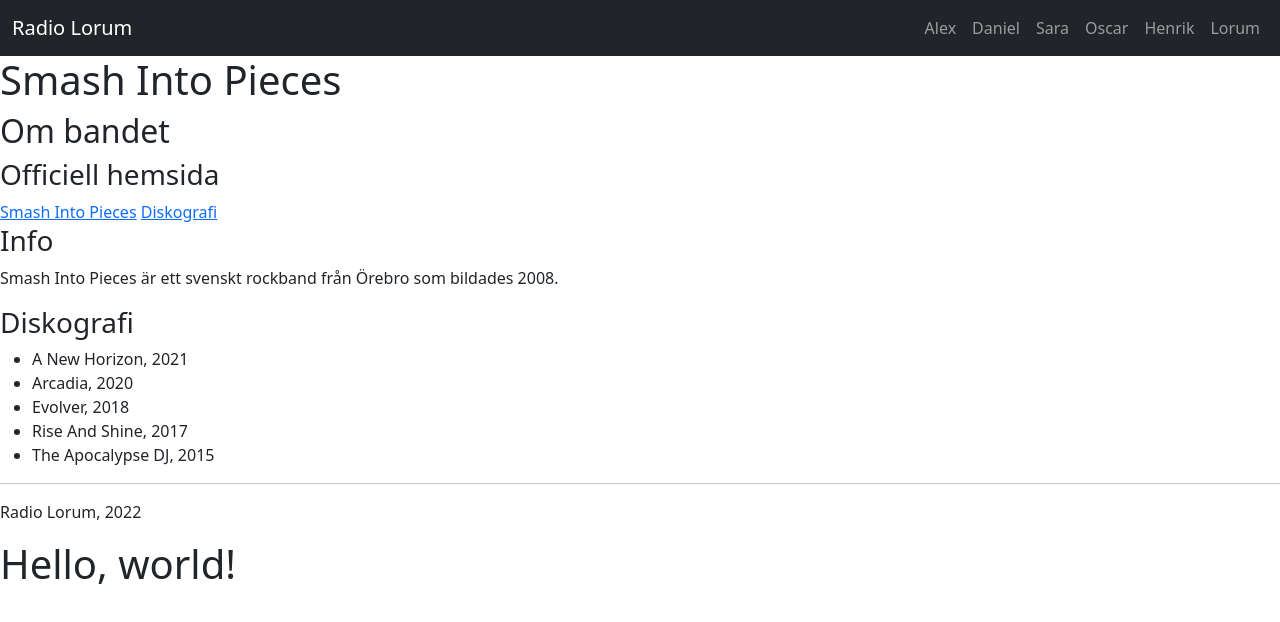
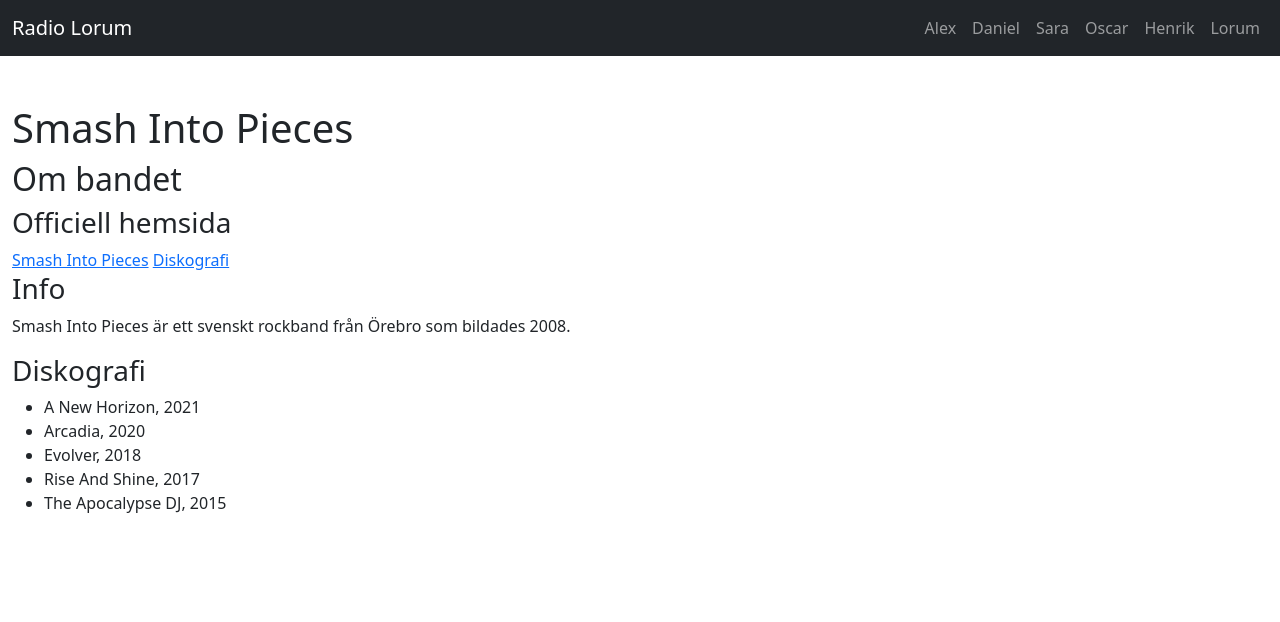
Before and after one commit to AlexRasch/Academy, a plain HTML site: page index.html in a window 1280 px wide. Drawn offline with nearby package versions, Linux system fonts and the light colour scheme.

Commit message:
Update index.html

```diff
--- a/index.html
+++ b/index.html
@@ -3,7 +3,7 @@
   <head>
     <meta charset="utf-8">
     <meta name="viewport" content="width=device-width, initial-scale=1">
-    <title>Bootstrap demo</title>
+    <title>Home - Radio Lorum</title>
     <link href="https://cdn.jsdelivr.net/npm/bootstrap@5.2.0-beta1/dist/css/bootstrap.min.css" rel="stylesheet" integrity="sha384-0evHe/X+R7YkIZDRvuzKMRqM+OrBnVFBL6DOitfPri4tjfHxaWutUpFmBp4vmVor" crossorigin="anonymous">
   </head>
   <body>
@@ -37,20 +37,14 @@
 	<!-- End Meny -->
 
 	<!-- Content -->
+	<div class ="container-fluid pt-5">
 	<div class="row">
-
-
-
-
-
-	<div class ="container-fluid">
+	<div class="col-xl-6">
 	<h1>Smash Into Pieces</h1>
-
     <h2>Om bandet</h2>
     <h3>Officiell hemsida</h3>
     <a href="https://www.smashintopieces.com/">Smash Into Pieces</a>
     <a href="https://www.smashintopieces.com/music">Diskografi</a>
-
     <h3>Info</h3>
     <p>Smash Into Pieces är ett svenskt rockband från Örebro som bildades 2008.</p>
 
@@ -63,11 +57,11 @@
         <li data-picturelink="https://static.wixstatic.com/media/620779_45266821fde4434ab932e64c05c01a5a~mv2.png/v1/fill/w_504,h_495,al_c,q_85,usm_0.66_1.00_0.01,enc_auto/Sk%C3%A4rmavbild%202022-01-16%20kl_%2022_14_02.png" name="The Apocalypse DJ">The Apocalypse DJ, 2015</li>
 
     </ul>
-    <div id="AlbumPic"></div>
 
-    <hr>
 
-    <p>Radio Lorum, 2022</p>
+    </div>
+	<div class="col-xl-6">
+	<div id="AlbumPic"></div>
 
     <script>
         let albums = document.getElementById("Albums")
@@ -85,11 +79,13 @@
 
 	</div>
 	</div>
+	</div>
 	<!-- End Content -->
 
+	<!-- Footer -->
 
+	<!-- End Footer -->
 
-    <h1>Hello, world!</h1>
     <script src="https://cdn.jsdelivr.net/npm/bootstrap@5.2.0-beta1/dist/js/bootstrap.bundle.min.js" integrity="sha384-pprn3073KE6tl6bjs2QrFaJGz5/SUsLqktiwsUTF55Jfv3qYSDhgCecCxMW52nD2" crossorigin="anonymous"></script>
   </body>
 </html>
```
